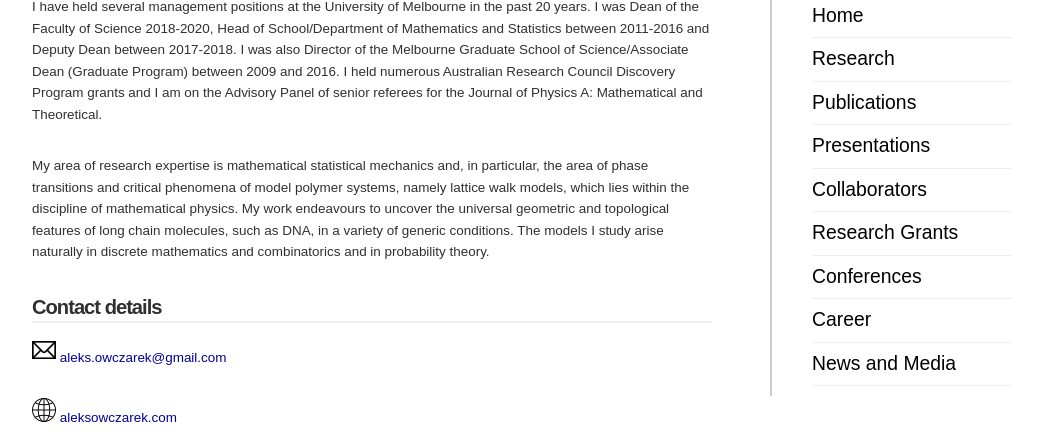
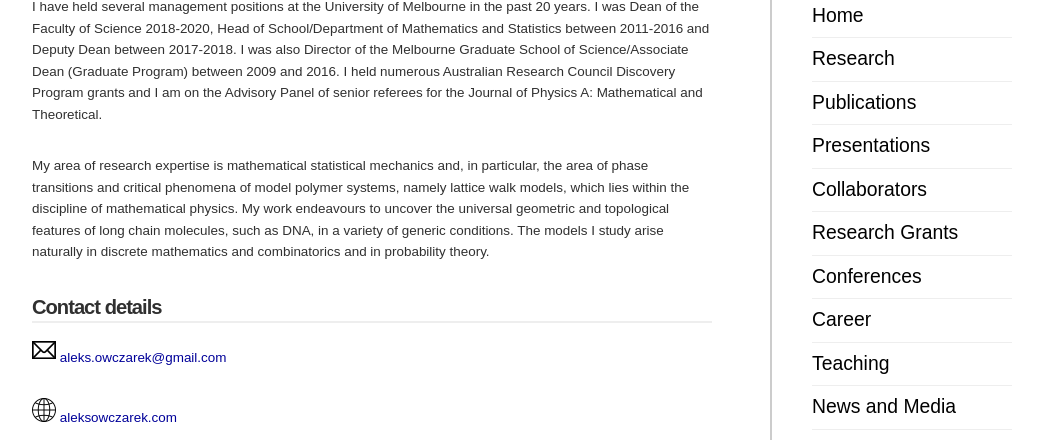
Before and after one commit to AleksanderOwczarek/outward-display, a plain HTML site: page index.html in a window 1280 px wide. Shown: the part 257-699 px from the top of the page, without its empty margins (118-1161 px from the left). Drawn offline with Linux system fonts and the light colour scheme.

Commit message:
Update index.html

```diff
--- a/index.html
+++ b/index.html
@@ -27,8 +27,10 @@
     <li><a href="grants.html">Research Grants</a><br /></li>
     <li><a href="conferences.html">Conferences</a><br /></li>
     <li><a href="career.html">Career</a><br /></li>
+    <li><a href="teaching.html">Teaching</a><br /></li>
     <li><a href="newsandmedia.html">News and Media</a><br /></li>
   </ul>
+
 </div>
 
 <div id="content">
```
